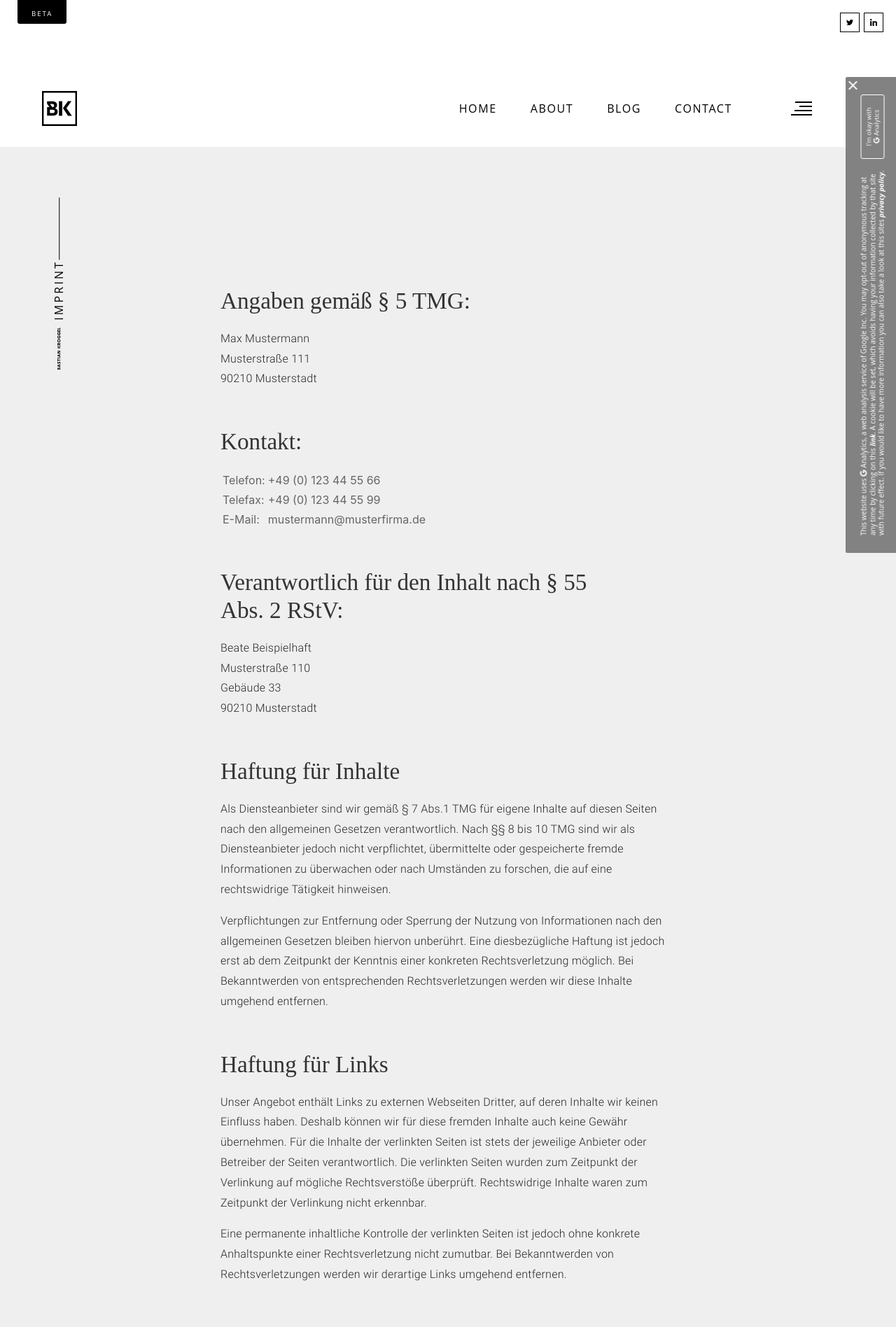
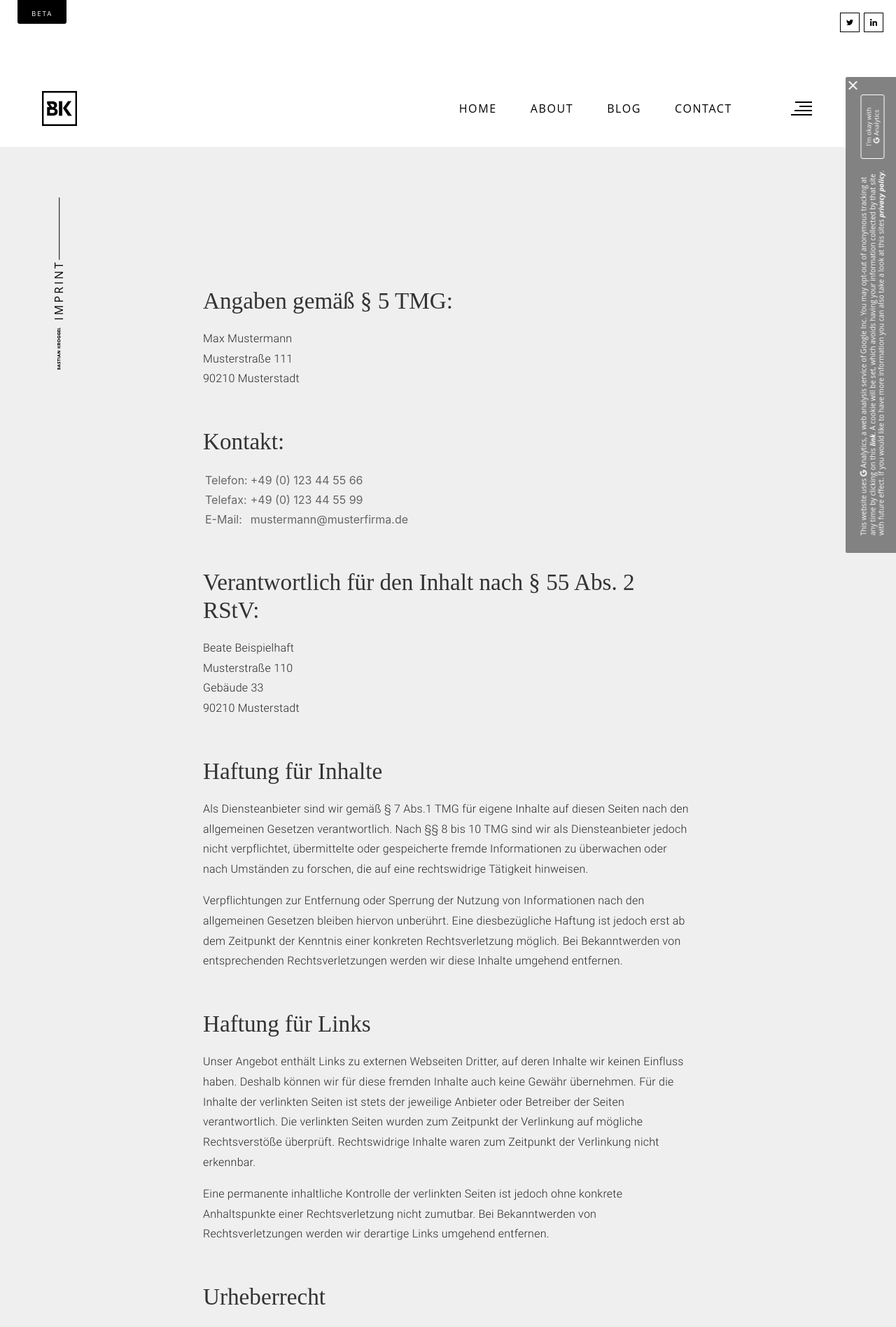
Before and after one commit to bkroggel/luzid, a Jekyll site: the page built from imprint.html, in a window 1280 px wide. Shown: the top 1896 px of the page at 70% size. Built offline with Jekyll 4.4.1, drawn with Linux system fonts in a browser that asks for light colours; nearby versions of some CDN libraries; some web fonts are replaced.

Commit message:
unified frame of blog and static page

```diff
--- a/_sass/blog/_article.scss
+++ b/_sass/blog/_article.scss
@@ -203,10 +203,10 @@
 }
 
 .bk-blog-content {
-  width: calc(100% - 30px);
+  width: calc(100% - 20px);
   max-width: 700px;
   margin: 150px auto 50px;
-  padding: 0 15px;
+  padding: 0 10px;
   @include media-query($medium) {
     width: 100%;
     padding: 0;
--- a/_sass/home/_static.scss
+++ b/_sass/home/_static.scss
@@ -10,10 +10,10 @@
 }
 
 .bk-static-style {
-  padding: 0;
-  max-width: 650px;
+  //padding: 0;
+  //max-width: 650px;
   position: relative;
-  padding: 0 15px;
+  //padding: 0 15px;
   @include media-query($medium){
     // padding: 0 0 0 9rem;
   };
```
